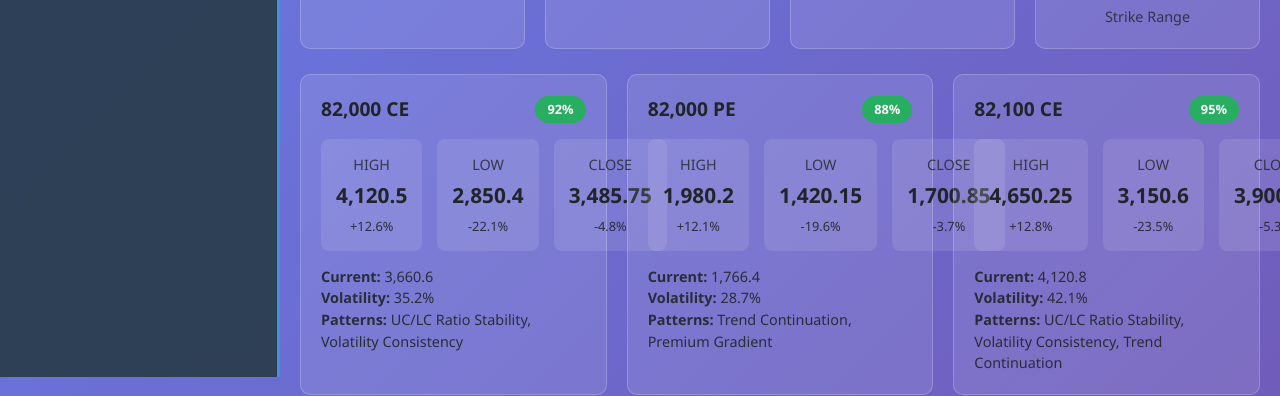
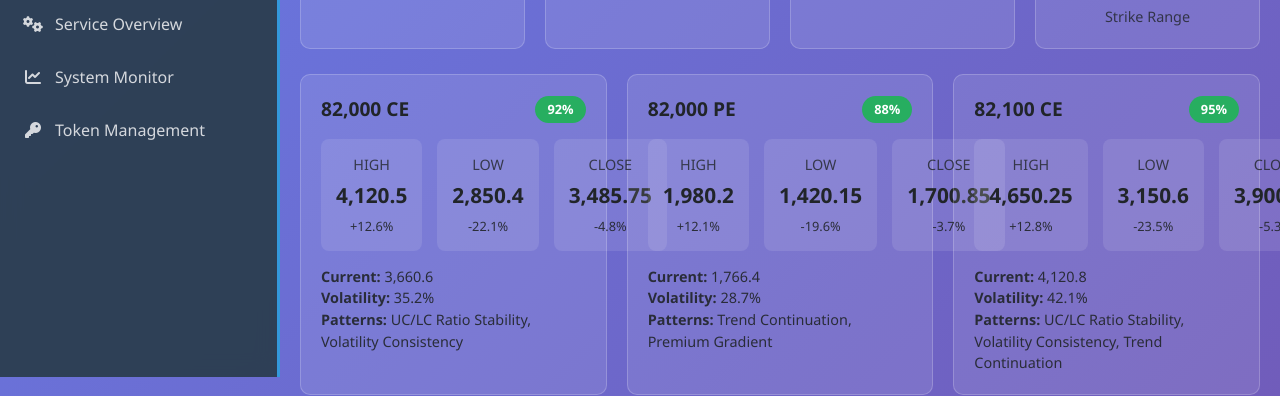
Before and after one commit to AnalystBab/KiteDataService, a plain HTML site: page wwwroot/PremiumPredictions.html in a window 1280 px wide. Shown: the part 423-819 px from the top of the page. Drawn offline with nearby package versions, Linux system fonts and the light colour scheme.

Commit message:
Fix Premium HLC Predictions navigation to include Service Overview and System Monitor links
- Added Service Overview link to PremiumPredictions.html sidebar navigation
- Added System Monitor link for real-time monitoring access
- Added Token Management link for authentication management
- Fixed navigation consistency across all dashboard pages
- Users can now access service management features from Premium Predictions page

```diff
--- a/wwwroot/PremiumPredictions.html
+++ b/wwwroot/PremiumPredictions.html
@@ -342,6 +342,21 @@
         <div class="nav-item">
             <a href="AdvancedDashboard.html#live-market" class="nav-link">
                 <i class="fas fa-satellite-dish"></i> Live Market
+            </a>
+        </div>
+        <div class="nav-item">
+            <a href="/ServiceOverview.html" class="nav-link" target="_blank">
+                <i class="fas fa-cogs"></i> Service Overview
+            </a>
+        </div>
+        <div class="nav-item">
+            <a href="/SystemMonitor.html" class="nav-link" target="_blank">
+                <i class="fas fa-chart-line"></i> System Monitor
+            </a>
+        </div>
+        <div class="nav-item">
+            <a href="/token-management.html" class="nav-link" target="_blank">
+                <i class="fas fa-key"></i> Token Management
             </a>
         </div>
     </div>
```
